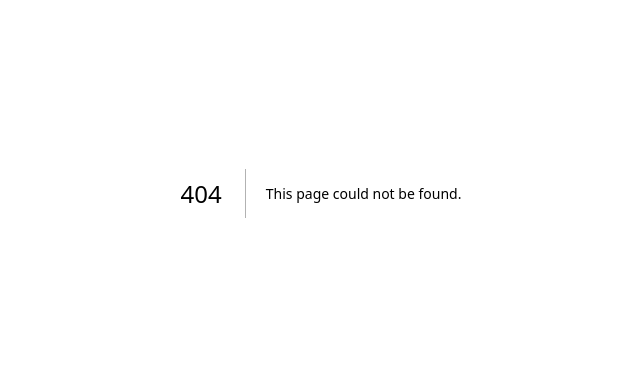
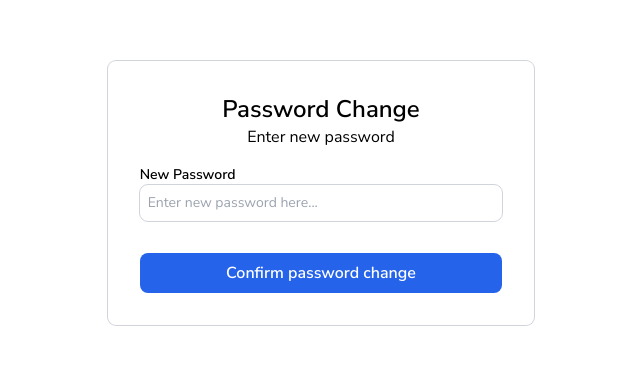
Before and after one commit to yasa-zaheen/hyperedu, a Next.js app: page /auth/resetPassword in a window 1280 px wide. Before the commit this address had no page. Shown: the part 207-572 px from the top of the page, without its empty margins (319-959 px from the left). Built offline with nearby package versions, Linux system fonts and the light colour scheme.

Commit message:
Authentication

```diff
--- /dev/null
+++ b/app/auth/forgotPassword/page.js
@@ -0,0 +1,103 @@
+"use client";
+
+import { useEffect, useState } from "react";
+
+// Components
+import Input from "@/app/components/Input";
+import ServerMessage from "@/app/components/ServerMessage";
+import Divider from "@/app/components/Divider";
+import Button from "@/app/components/Button";
+import Link from "next/link";
+
+// Firebase
+import { auth } from "@/firebase";
+import { sendPasswordResetEmail } from "firebase/auth";
+
+// Next
+import Image from "next/image";
+
+function page() {
+  const [email, setEmail] = useState("");
+  const [loading, setLoading] = useState(false);
+  const [serverMessage, setServerMessage] = useState({
+    message: "",
+    type: "",
+  });
+
+  useEffect(() => {
+    setLoading(false);
+  }, [serverMessage]);
+
+  const handleFormSubmit = (e) => {
+    e.preventDefault();
+    setLoading(true);
+
+    sendPasswordResetEmail(auth, email)
+      .then((result) => {
+        console.log(result);
+        setServerMessage({
+          message: "Success",
+          type: "success",
+        });
+      })
+      .catch((error) => {
+        console.log(error);
+        setServerMessage({
+          message: error.code,
+          type: "error",
+        });
+      });
+  };
+
+  return (
+    <div className="h-screen w-full flex bg-white items-center justify-center relative">
+      <Image
+        src="https://firebasestorage.googleapis.com/v0/b/hyperedu-8b477.appspot.com/o/admin%2FFirefly%20Modern%20UI%20white%20background%20with%20faint%20color%20gradients%20blurred%20in%20the%20background%20in%20a%20frosted.jpg?alt=media&token=d453f997-4b0e-425d-af65-3fd869e64375"
+        fill
+        priority
+        className="object-cover absolute"
+      />
+      <form
+        onSubmit={handleFormSubmit}
+        className="bg-transparent backdrop-blur-lg backdrop-brightness-110 p-8 rounded-lg flex flex-col items-center space-y-4 w-1/3 z-10"
+      >
+        {/* Message */}
+        <div className="w-full text-center">
+          <p className="title">Reset Password</p>
+          <p>Enter email for link</p>
+        </div>
+
+        {/* Input */}
+        <Input
+          header={"Email Address"}
+          placeholder={"hello@ptolemy.com"}
+          value={email}
+          setValue={setEmail}
+        />
+
+        {/* Server Message */}
+        <ServerMessage serverMessage={serverMessage} />
+
+        {/* Buttons */}
+        <Button className={"btn-primary w-full"} submit loading={loading}>
+          Request password reset
+        </Button>
+
+        {/* Divider */}
+        <Divider text={"OR"} />
+
+        {/* Ending message */}
+        <div>
+          <p>
+            Don't have an account yet?{" "}
+            <b className="link">
+              <Link href={"signUp"}>Sign up</Link>
+            </b>
+          </p>
+        </div>
+      </form>
+    </div>
+  );
+}
+
+export default page;
--- /dev/null
+++ b/app/auth/functions/resetPassword.js
@@ -0,0 +1,25 @@
+// Firebase
+import { auth } from "@/firebase";
+import { confirmPasswordReset, verifyPasswordResetCode } from "firebase/auth";
+
+function resetPassword(actionCode, password, setServerMessage) {
+  verifyPasswordResetCode(auth, actionCode)
+    .then(() => {
+      confirmPasswordReset(auth, actionCode, password)
+        .then(() => {
+          setServerMessage({
+            message: "Password has been changed successfull.",
+            type: "success",
+          });
+        })
+        .catch((error) => {
+          console.log(error);
+          setServerMessage({ message: error.code, type: "error" });
+        });
+    })
+    .catch((error) => {
+      console.log(error);
+      setServerMessage({ message: error.code, type: "error" });
+    });
+}
+export default resetPassword;
--- /dev/null
+++ b/app/auth/resetPassword/page.js
@@ -0,0 +1,64 @@
+"use client";
+
+import { useEffect, useState } from "react";
+
+// Components
+import Input from "@/app/components/Input";
+import ServerMessage from "@/app/components/ServerMessage";
+import Button from "@/app/components/Button";
+
+// Functions
+import resetPassword from "../functions/resetPassword";
+
+function page({ searchParams }) {
+  const [password, setPassword] = useState("");
+  const [loading, setLoading] = useState(false);
+  const [serverMessage, setServerMessage] = useState({
+    message: "",
+    type: "",
+  });
+
+  useEffect(() => {
+    setLoading(false);
+  }, [serverMessage]);
+
+  const handleFormSubmit = (e) => {
+    e.preventDefault();
+    setLoading(true);
+    resetPassword(searchParams.oobCode, password, setServerMessage);
+  };
+
+  return (
+    <div className="h-screen w-full flex items-center justify-center">
+      <form
+        onSubmit={handleFormSubmit}
+        className="bg-white ring-1 ring-gray-300 p-8 rounded-lg flex flex-col items-center space-y-4 w-1/3"
+      >
+        {/* Message */}
+        <div className="w-full text-center">
+          <p className="title">Password Change</p>
+          <p>Enter new password</p>
+        </div>
+
+        {/* Input */}
+        <Input
+          header={"New Password"}
+          placeholder={"Enter new password here..."}
+          value={password}
+          setValue={setPassword}
+          type={"password"}
+        />
+
+        {/* Server Message */}
+        <ServerMessage serverMessage={serverMessage} />
+
+        {/* Buttons */}
+        <Button className={"btn-primary w-full"} submit loading={loading}>
+          Confirm password change
+        </Button>
+      </form>
+    </div>
+  );
+}
+
+export default page;
--- a/app/auth/signIn/SignInComponent.js
+++ b/app/auth/signIn/SignInComponent.js
@@ -78,12 +78,14 @@ function SignInComponent() {
           value={password}
           setValue={setPassword}
         />
-        <div className="flex items-center justify-between w-full font-semibold text-sm">
-          <div className="flex items-center justify-center space-x-2">
+        <div className="flex items-center justify-between w-full text-sm">
+          <div className="flex items-center justify-center font-semibold space-x-2">
             <input type="checkbox" />
             <p>Remember Me</p>
           </div>
-          <p className="link">Forgot Password?</p>
+          <b className="link">
+            <Link href={"forgotPassword"}>Forgot Password</Link>
+          </b>
         </div>
       </div>
 
--- a/app/components/Divider.js
+++ b/app/components/Divider.js
@@ -2,7 +2,7 @@ function Divider({ text }) {
   return (
     <div className="w-full flex items-center justify-center text-xs">
       <hr className="flex-1 border-gray-300" />
-      <p className="mx-2 text-gray-300">{text}</p>
+      {text !== "" ? <p className="mx-2 text-gray-300">{text}</p> : null}
       <hr className="flex-1 border-gray-300" />
     </div>
   );
--- a/app/components/Input.js
+++ b/app/components/Input.js
@@ -2,9 +2,9 @@
 
 function Input({ type, placeholder, header, value, setValue }) {
   return (
-    <div className="group w-full flex flex-col-reverse">
+    <div className="group bg-inherit w-full flex flex-col-reverse">
       <input
-        className="outline outline-1 outline-gray-300 p-2 rounded-lg text-sm w-full font-normal focus:outline-blue-500 focus:outline-2 peer duration-100 ease-in-out"
+        className="bg-inherit outline outline-1 outline-gray-300 p-2 rounded-lg text-sm w-full font-normal focus:outline-blue-500 focus:outline-2 peer duration-100 ease-in-out"
         type={type}
         placeholder={placeholder}
         value={value}
--- a/tailwind.config.js
+++ b/tailwind.config.js
@@ -1,18 +1,19 @@
 /** @type {import('tailwindcss').Config} */
 module.exports = {
+  important: true,
   content: [
-    './pages/**/*.{js,ts,jsx,tsx,mdx}',
-    './components/**/*.{js,ts,jsx,tsx,mdx}',
-    './app/**/*.{js,ts,jsx,tsx,mdx}',
+    "./pages/**/*.{js,ts,jsx,tsx,mdx}",
+    "./components/**/*.{js,ts,jsx,tsx,mdx}",
+    "./app/**/*.{js,ts,jsx,tsx,mdx}",
   ],
   theme: {
     extend: {
       backgroundImage: {
-        'gradient-radial': 'radial-gradient(var(--tw-gradient-stops))',
-        'gradient-conic':
-          'conic-gradient(from 180deg at 50% 50%, var(--tw-gradient-stops))',
+        "gradient-radial": "radial-gradient(var(--tw-gradient-stops))",
+        "gradient-conic":
+          "conic-gradient(from 180deg at 50% 50%, var(--tw-gradient-stops))",
       },
     },
   },
   plugins: [],
-}
+};
```
